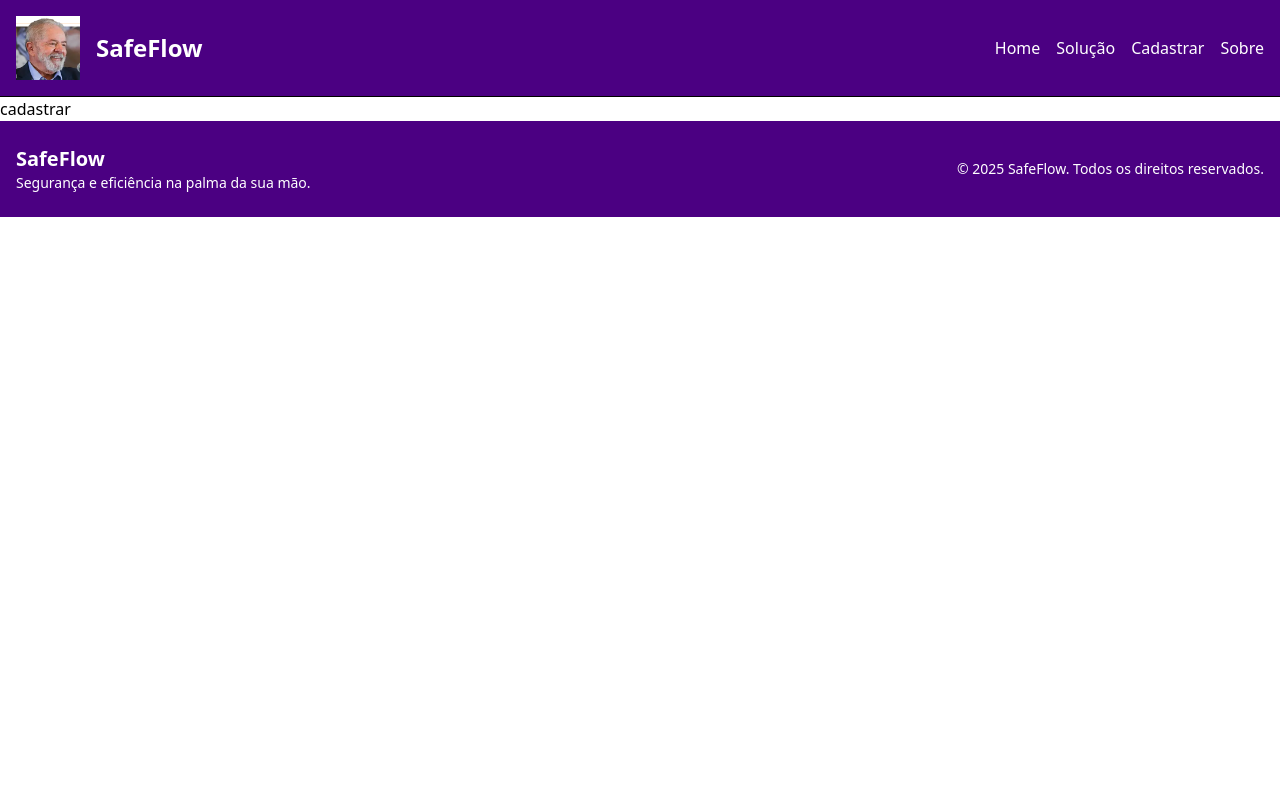
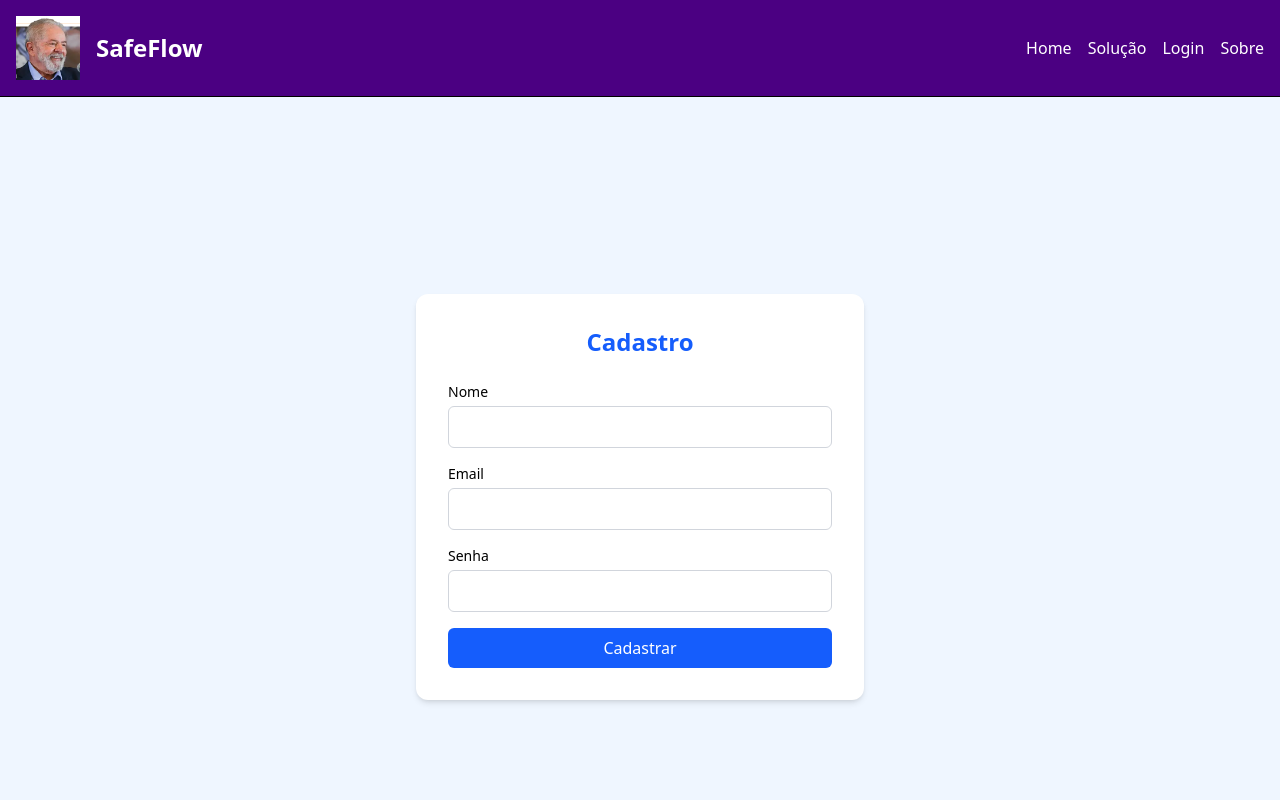
Before and after one commit to Stack-Society/GS-Web-Dev-projetogs, a React (Vite) app in the folder frontend/: page /Cadastrar in a window 1280 px wide. Shown: the top 800 px of the page. Built offline with nearby package versions, Linux system fonts and the light colour scheme.

Commit message:
Finaliza página de login e cadastro, juntamente com o backend deles.

```diff
--- a/frontend/src/components/Nav.jsx
+++ b/frontend/src/components/Nav.jsx
@@ -17,7 +17,7 @@
           <nav className="flex space-x-4 mt-2 sm:mt-0">
             <Link to="/" className="hover:text-fuchsia-400">Home</Link>
             <Link to="/Solução" className="hover:text-fuchsia-400">Solução</Link>
-            <Link to="/Cadastrar" className="hover:text-fuchsia-400">Cadastrar</Link>
+            <Link to="/login" className="hover:text-fuchsia-400">Login</Link>
             <Link to="/Sobre" className="hover:text-fuchsia-400">Sobre</Link>
           </nav>
         </div>
--- a/frontend/src/routes/Cadastrar.jsx
+++ b/frontend/src/routes/Cadastrar.jsx
@@ -1,11 +1,90 @@
-import React from 'react'
+import React, { useState } from 'react';
 
 const Cadastrar = () => {
+  const [nome, setNome] = useState('');
+  const [email, setEmail] = useState('');
+  const [senha, setSenha] = useState('');
+  const [mensagem, setMensagem] = useState('');
+
+  const handleSubmit = async (e) => {
+    e.preventDefault();
+
+    const novoUsuario = { nome, email, senha };
+
+    try {
+      const resposta = await fetch('http://localhost:3000/register', {
+        method: 'POST',
+        headers: {
+          'Content-Type': 'application/json',
+        },
+        body: JSON.stringify(novoUsuario),
+      });
+
+      const resultado = await resposta.json();
+
+      if (resposta.ok) {
+        setMensagem('Cadastro realizado com sucesso!');
+        setNome('');
+        setEmail('');
+        setSenha('');
+      } else {
+        setMensagem(resultado.msg || 'Erro ao cadastrar');
+      }
+    } catch (erro) {
+      setMensagem('Erro de conexão com o servidor.');
+    }
+  };
+
   return (
-    <>
-        <h1>cadastrar</h1>
-    </>
-  )
-}
+    <main className="min-h-screen flex items-center justify-center bg-blue-50 px-4">
+      <div className="bg-white p-8 rounded-xl shadow-md w-full max-w-md">
+        <h1 className="text-2xl font-bold text-blue-600 mb-6 text-center">Cadastro</h1>
+        {mensagem && (
+          <p className={`mb-4 text-sm text-center ${mensagem.includes('sucesso') ? 'text-green-600' : 'text-red-600'}`}>
+            {mensagem}
+          </p>
+        )}
+        <form onSubmit={handleSubmit} className="space-y-4">
+          <div>
+            <label className="block text-sm font-medium mb-1">Nome</label>
+            <input
+              type="text"
+              value={nome}
+              onChange={(e) => setNome(e.target.value)}
+              required
+              className="w-full border border-gray-300 px-3 py-2 rounded-md focus:outline-none focus:ring-2 focus:ring-blue-400"
+            />
+          </div>
+          <div>
+            <label className="block text-sm font-medium mb-1">Email</label>
+            <input
+              type="email"
+              value={email}
+              onChange={(e) => setEmail(e.target.value)}
+              required
+              className="w-full border border-gray-300 px-3 py-2 rounded-md focus:outline-none focus:ring-2 focus:ring-blue-400"
+            />
+          </div>
+          <div>
+            <label className="block text-sm font-medium mb-1">Senha</label>
+            <input
+              type="password"
+              value={senha}
+              onChange={(e) => setSenha(e.target.value)}
+              required
+              className="w-full border border-gray-300 px-3 py-2 rounded-md focus:outline-none focus:ring-2 focus:ring-blue-400"
+            />
+          </div>
+          <button
+            type="submit"
+            className="w-full bg-blue-600 text-white py-2 rounded-md hover:bg-blue-700 transition"
+          >
+            Cadastrar
+          </button>
+        </form>
+      </div>
+    </main>
+  );
+};
 
-export default Cadastrar
+export default Cadastrar;
--- a/frontend/src/routes/Home.jsx
+++ b/frontend/src/routes/Home.jsx
@@ -6,7 +6,7 @@
     <>
          <main className="bg-white text-gray-800">
       {/* Hero Section */}
-      <section className="min-h-[80vh] flex flex-col justify-center items-center text-center px-4 bg-cover" style={{ backgroundImage: `url(${Enchente})`}}>
+      <section className="min-h-[80vh] flex flex-col justify-center items-center text-center px-4 bg-cover">
         <h1 className="text-4xl md:text-5xl font-bold text-blue-600 mb-4">
           Proteja sua casa ou comércio antes que a água chegue.
         </h1>
--- a/frontend/src/routes/Login.jsx
+++ b/frontend/src/routes/Login.jsx
@@ -1,11 +1,50 @@
-import React from 'react'
+import React from 'react';
 
 const Login = () => {
   return (
-    <>
-        <h1>Login</h1>
-    </>
-  )
-}
+    <main className="min-h-screen flex items-center justify-center bg-blue-50 px-4">
+      <div className="w-full max-w-md bg-white rounded-xl shadow-md p-8">
+        <h1 className="text-2xl font-bold text-center text-blue-600 mb-6">Bem-vindo ao SafeFlow</h1>
 
-export default Login
+        <form className="space-y-4">
+          <div>
+            <label htmlFor="email" className="block text-sm font-medium text-gray-700">
+              E-mail
+            </label>
+            <input
+              type="email"
+              id="email"
+              className="mt-1 w-full px-4 py-2 border border-gray-300 rounded-xl focus:outline-none focus:ring-2 focus:ring-blue-500"
+              placeholder="seuemail@exemplo.com"
+            />
+          </div>
+
+          <div>
+            <label htmlFor="password" className="block text-sm font-medium text-gray-700">
+              Senha
+            </label>
+            <input
+              type="password"
+              id="password"
+              className="mt-1 w-full px-4 py-2 border border-gray-300 rounded-xl focus:outline-none focus:ring-2 focus:ring-blue-500"
+              placeholder="********"
+            />
+          </div>
+
+          <button
+            type="submit"
+            className="w-full bg-blue-600 text-white py-2 rounded-xl font-semibold hover:bg-blue-700 transition"
+          >
+            Entrar
+          </button>
+
+          <p className="grid grid-cols-1 text-sm text-center text-gray-500 mt-4 gap-2">
+            <a href="/Cadastrar" className='hover:underline text-blue-600'>Não tem uma conta? Crie agora mesmo.</a>
+          </p>
+        </form>
+      </div>
+    </main>
+  );
+};
+
+export default Login;
```
